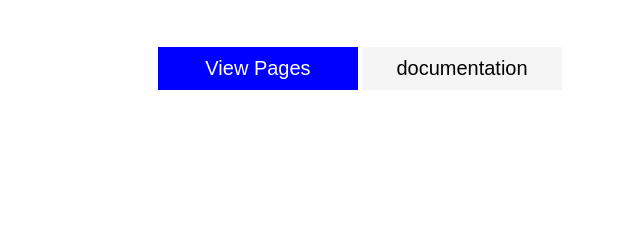
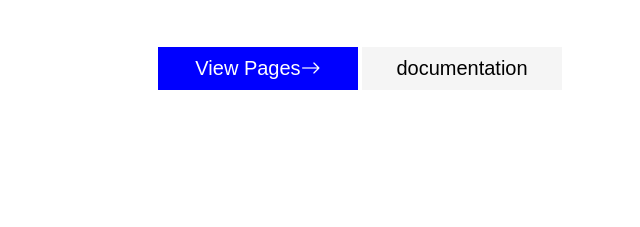
Before and after one commit to Aniket-Tiwari-UI-UX/My-Ui-Portfolio, a website: page public/Text-formet.html in a window 1280 px wide. Shown: the part 400-627 px from the top of the page, 0-640 px from the left. Drawn offline with nearby package versions, Linux system fonts and the light colour scheme; files whose address does not match are found by name.

Commit message:
version-6
image updated

```diff
--- a/public/Text-formet.html
+++ b/public/Text-formet.html
@@ -65,6 +65,7 @@
         }
     </style>
     <link rel="shortcut ICON" href = "./images/first-demo.jpg">
+    <link rel="stylesheet" href="https://cdn.jsdelivr.net/npm/bootstrap-icons@1.11.1/font/bootstrap-icons.css">
 </head>
 <body>
     <header>
```
